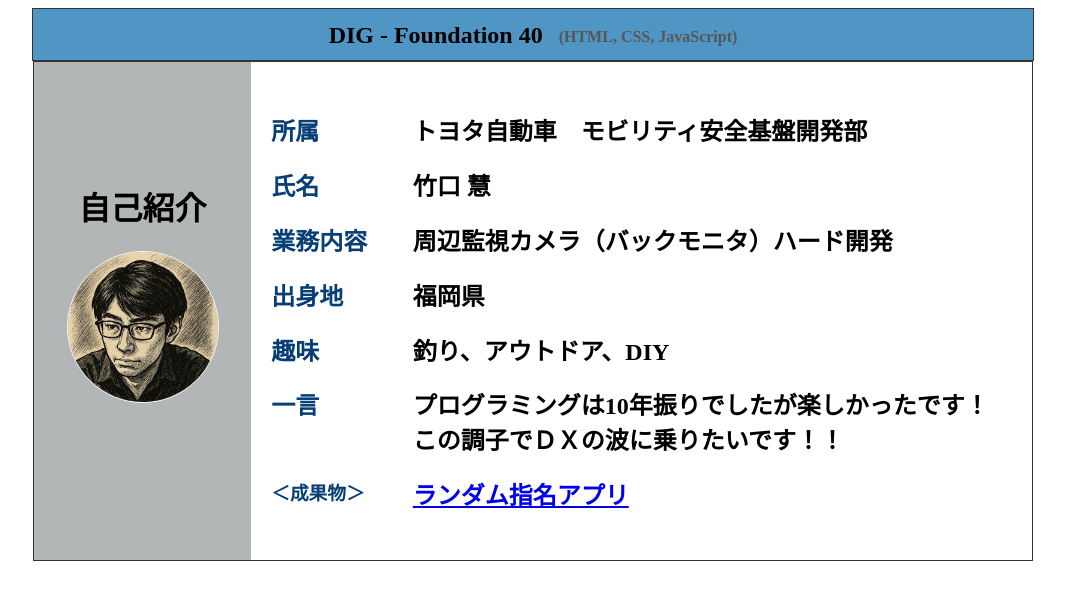
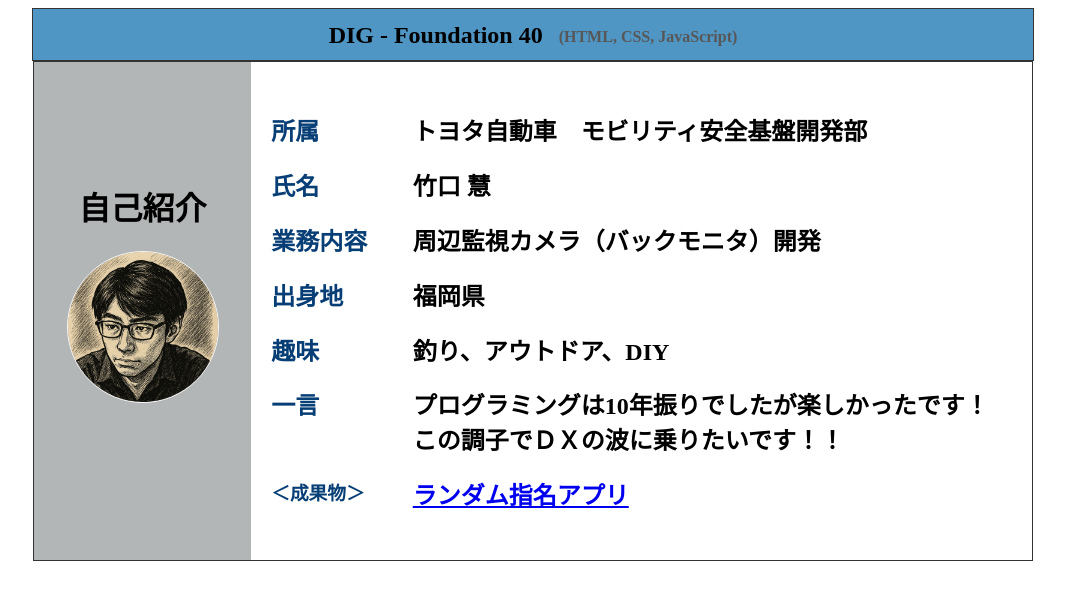
Before and after one commit to Takeguchi-Satoshi/04_Satoshi-T.fnd40, a plain HTML site: page index.html in a window 1280 px wide. Shown: the whole page, without its empty margins (107-1172 px from the left). Drawn offline with Linux system fonts and the light colour scheme.

Commit message:
Update index.html

```diff
--- a/index.html
+++ b/index.html
@@ -32,7 +32,7 @@
         <div id="RightBlock">
             <p><h2>トヨタ自動車　モビリティ安全基盤開発部</h2></p>
             <p><h2>竹口 慧</h2></p>
-            <p><h2>周辺監視カメラ（バックモニタ）ハード開発</h2></p>
+            <p><h2>周辺監視カメラ（バックモニタ）開発</h2></p>
             <p><h2>福岡県</h2></p>
             <p><h2>釣り、アウトドア、DIY</h2></p>
             <p><h2>プログラミングは10年振りでしたが楽しかったです！<br>この調子でＤＸの波に乗りたいです！！</h2></p>
```
